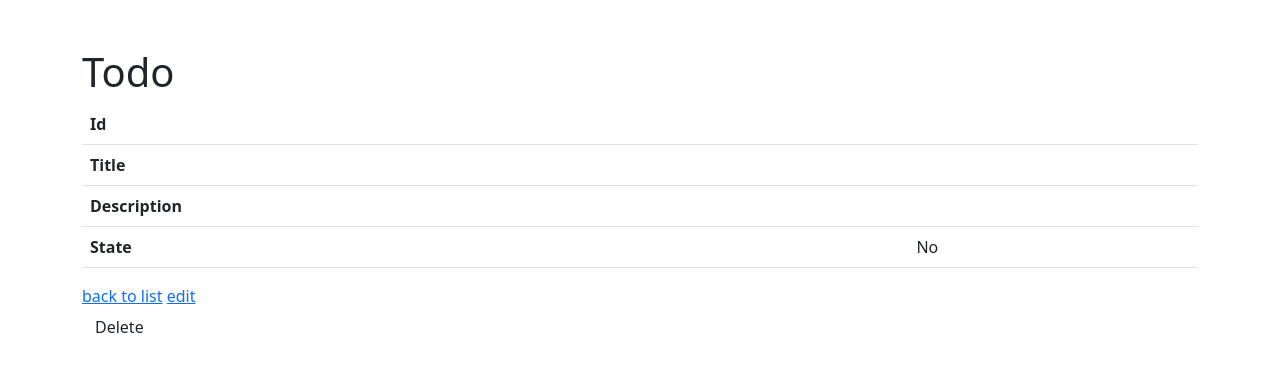
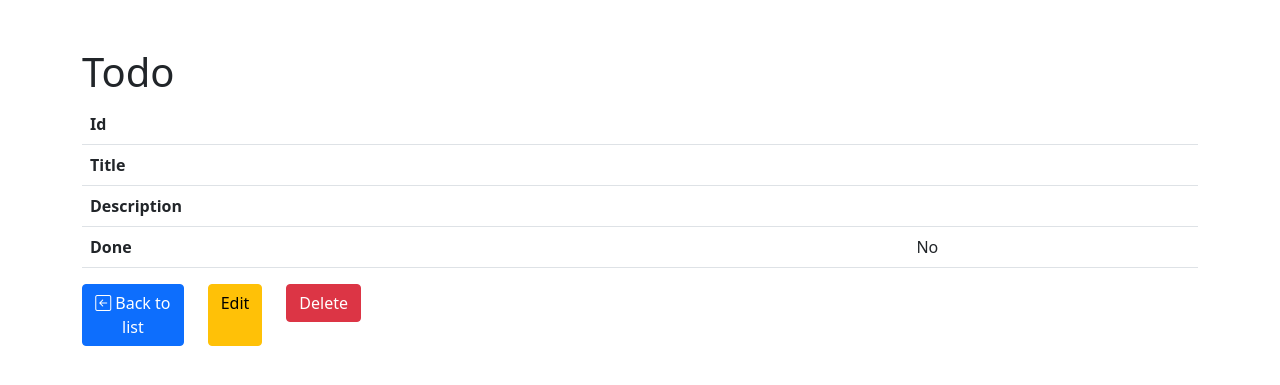
Before and after one commit to binblink/Todolist, a Symfony app: template templates/todo/show.html.twig in a window 1280 px wide. Shown: the top 385 px of the page. Run offline with Twig, Linux system fonts and the light colour scheme; the template is opened without the code that fills it, so the values that code supplies are empty; some libraries are stand-ins or nearby versions.

Commit message:
feat: a task can change state and is crossed out when done https://github.com/binblink/Todolist/issues/2, a task can be added and will be placed at the top of the list https://github.com/binblink/Todolist/issues/4

```diff
--- a/templates/base.html.twig
+++ b/templates/base.html.twig
@@ -8,6 +8,7 @@
         {% block stylesheets %}
             {#{{ encore_entry_link_tags('app') }}#}
             <link href="https://cdn.jsdelivr.net/npm/bootstrap@5.1.3/dist/css/bootstrap.min.css" rel="stylesheet" integrity="sha384-1BmE4kWBq78iYhFldvKuhfTAU6auU8tT94WrHftjDbrCEXSU1oBoqyl2QvZ6jIW3" crossorigin="anonymous">
+            <link rel="stylesheet" href="https://cdn.jsdelivr.net/npm/bootstrap-icons@1.7.0/font/bootstrap-icons.css">
         {% endblock %}
 
         {% block javascripts %}
--- a/templates/todo/_delete_form.html.twig
+++ b/templates/todo/_delete_form.html.twig
@@ -1,4 +1,4 @@
 <form method="post" action="{{ path('todo_delete', {'id': todo.id}) }}" onsubmit="return confirm('Are you sure you want to delete this item?');">
     <input type="hidden" name="_token" value="{{ csrf_token('delete' ~ todo.id) }}">
-    <button class="btn">Delete</button>
+    <button class="btn btn-danger">Delete</button>
 </form>
--- a/templates/todo/edit.html.twig
+++ b/templates/todo/edit.html.twig
@@ -3,7 +3,7 @@
 {% block title %}Edit Todo{% endblock %}
 
 {% block body %}
-    <h1>Edit Todo</h1>
+    <h1>Edit my to-do</h1>
 
     {{ include('todo/_form.html.twig', {'button_label': 'Update'}) }}
 
--- a/templates/todo/show.html.twig
+++ b/templates/todo/show.html.twig
@@ -20,15 +20,20 @@
                 <td>{{ todo.description }}</td>
             </tr>
             <tr>
-                <th>State</th>
+                <th>Done</th>
                 <td>{{ todo.state ? 'Yes' : 'No' }}</td>
             </tr>
         </tbody>
     </table>
 
-    <a href="{{ path('todo_index') }}">back to list</a>
+    {# <a href="{{ path('todo_index') }}">back to list</a> #}
+    <div class="d-flex justify-content-start w-25">
+        <a class="btn btn-primary me-4" role="button" href="{{ path('todo_index') }}">
+            <i class="bi bi-arrow-left-square"></i>  Back to list
+        </a>
 
-    <a href="{{ path('todo_edit', {'id': todo.id}) }}">edit</a>
+        <a class="btn btn-warning me-4" href="{{ path('todo_edit', {'id': todo.id}) }}">Edit</a>
 
-    {{ include('todo/_delete_form.html.twig') }}
+        {{ include('todo/_delete_form.html.twig') }}
+    </div>
 {% endblock %}
```
Also changed, not shown: templates/todo/index.html.twig (+31 -18 lines).
